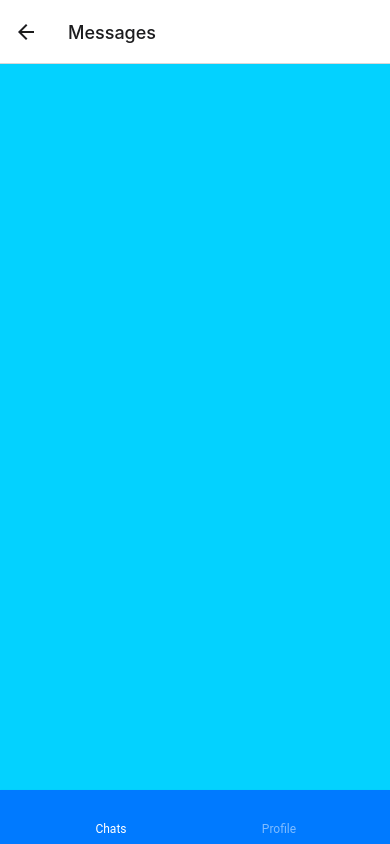
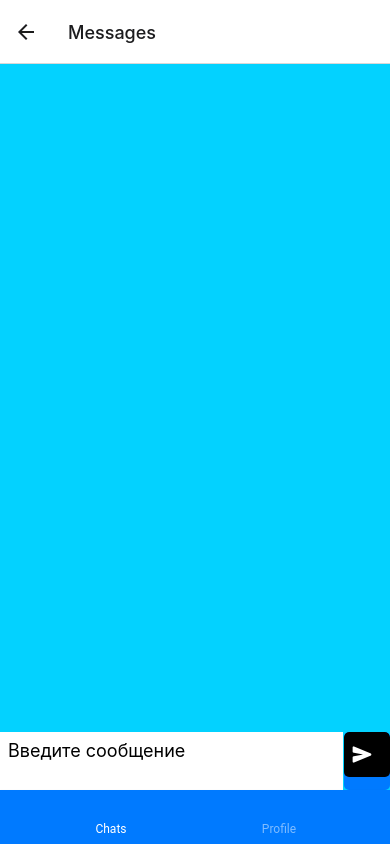
Before and after one commit to muratbyazrov/story-app, a React Native app: screen /Messages in a window 390 px wide. Built offline with nearby package versions, Linux system fonts and the light colour scheme.

Commit message:
message input

```diff
--- a/package.json
+++ b/package.json
@@ -10,6 +10,7 @@
     "eject": "expo eject"
   },
   "dependencies": {
+    "@expo/vector-icons": "^13.0.0",
     "@react-navigation/bottom-tabs": "^6.3.1",
     "@react-navigation/material-bottom-tabs": "^6.2.1",
     "@react-navigation/native": "^6.0.10",
--- /dev/null
+++ b/src/components/MessageInput.js
@@ -0,0 +1,40 @@
+import React from 'react';
+import {TextInput, SafeAreaView, StyleSheet} from 'react-native';
+import {Ionicons} from '@expo/vector-icons';
+
+export const MessageInput = () => {
+    return (
+        <SafeAreaView style={styles.safeAreaView}>
+            <TextInput
+                style={styles.container}
+                placeholder={'Введите сообщение'}
+                multiline={true}/>
+            <Ionicons.Button
+                style={styles.button}
+                color={'white'}
+                name="send"/>
+        </SafeAreaView>
+    )
+}
+
+const styles = StyleSheet.create({
+    container: {
+        backgroundColor: 'white',
+        width: '88%',
+        padding: 8,
+        fontSize: 18,
+        alignItems: 'center',
+        justifyContent: 'center',
+        maxHeight: 140,
+    },
+    safeAreaView: {
+        width: '100%',
+        flexDirection: 'row',
+        justifyContent: "space-between"
+    },
+    button: {
+        backgroundColor: 'black',
+        height: 45,
+        width: '100%',
+    }
+});
--- a/src/screens/messages/MessagesScreen.js
+++ b/src/screens/messages/MessagesScreen.js
@@ -2,6 +2,7 @@ import React from 'react';
 import {View, Text, StyleSheet, FlatList} from 'react-native';
 import {useSelector} from 'react-redux';
 import {MessageItem} from "../../components/MessageItem";
+import {MessageInput} from "../../components/MessageInput";
 
 export const MessagesScreen = () => {
     const renderItem = (data) => <MessageItem data={data}/>
@@ -14,6 +15,7 @@ export const MessagesScreen = () => {
             renderItem={renderItem}
             keyExtractor={item => item.id}>
         </FlatList>
+        <MessageInput />
     </View>
 }
 
@@ -23,6 +25,7 @@ const styles = StyleSheet.create({
         backgroundColor: '#03D2FF',
         alignItems: 'center',
         justifyContent: 'center',
+        width: '100%'
     },
     flatList: {
         width: '100%',
```
Also changed, not shown: 1 other file (tests, documents, lock files or other folders).
